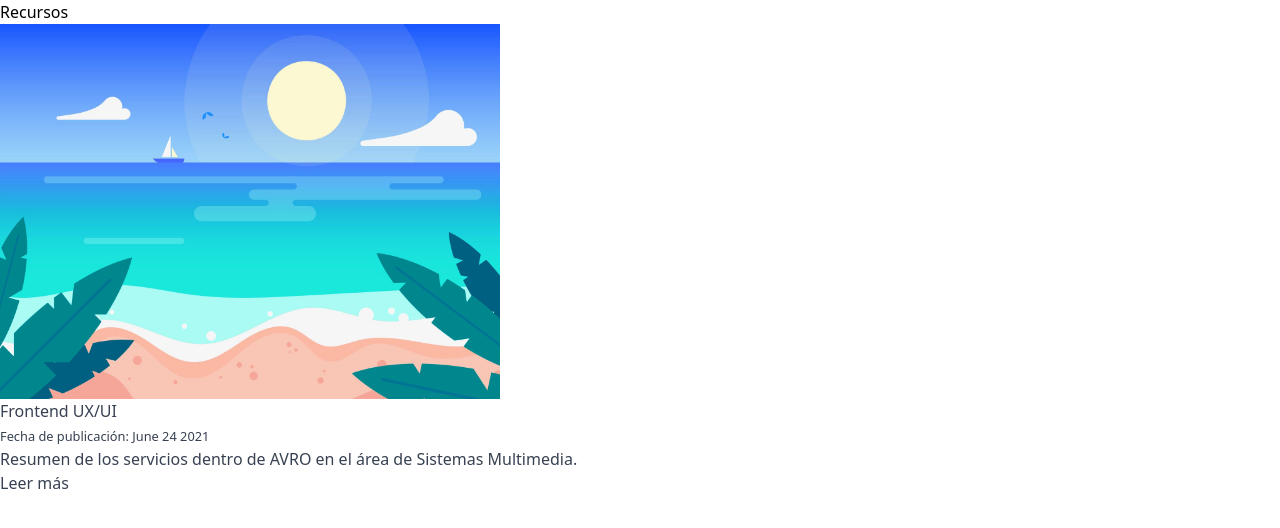
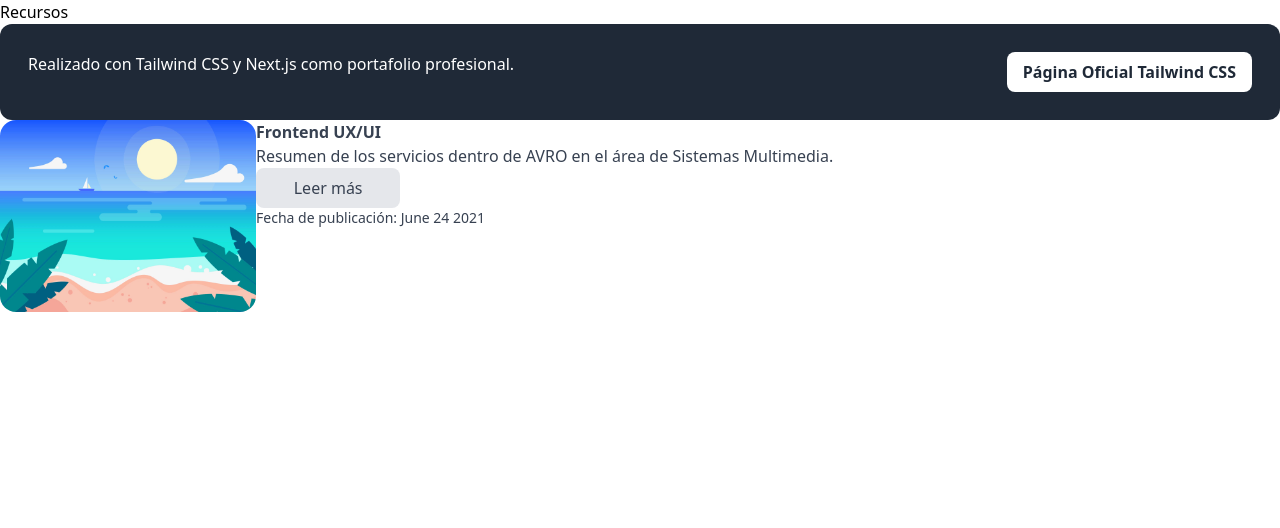
Before and after one commit to garyavendanio/BlogNextjs, a Next.js app: page / in a window 1280 px wide. Shown: the top 528 px of the page. Built offline with nearby package versions, Linux system fonts and the light colour scheme.

Commit message:
first commit

```diff
--- a/components/Header.js
+++ b/components/Header.js
@@ -4,6 +4,12 @@ export default function Header() {
     return (
         <header>
             <Link href='/' passHref>Recursos</Link>
+            <div className='container mx-auto bg-gray-800 p-7 text-white rounded-xl'>
+                <div className='flex flex-wrap content-center justify-between'>
+                    <h1>Realizado con Tailwind CSS y Next.js como portafolio profesional.</h1>
+                    <button type='button' className='bg-white px-4 py-2 text-gray-800 rounded-lg font-semibold'>Página Oficial Tailwind CSS</button>
+                </div>
+            </div>
         </header>
     )
 }
--- a/components/Post.js
+++ b/components/Post.js
@@ -2,12 +2,20 @@ import Link from 'next/link'
 
 export default function Post({post}) {
     return (
-        <div>
-            <img src={post.frontmatter.cover_image} width='500' alt='' />
-            <p>{post.frontmatter.title}</p>
-            <small>Fecha de publicación: {post.frontmatter.date}</small>
-            <p>{post.frontmatter.excerpt}</p>
-            <Link href={`/blog/${post.slug}`}>Leer más</Link>
+        <div className='flex flex-wrap content-center'>
+            <div className='h-20 w-1/5'>
+                <img className='object-cover rounded-2xl' src={post.frontmatter.cover_image} alt='' />
+            </div>
+            <div className='h-20 w-auto'>
+                <div>
+                    <p className='font-semibold'>{post.frontmatter.title}</p>
+                    <p>{post.frontmatter.excerpt}</p>
+                    <div className='bg-gray-200 w-1/4 text-center p-2 rounded-lg'>
+                        <Link href={`/blog/${post.slug}`}>Leer más</Link>
+                    </div>
+                    <div className='text-sm'>Fecha de publicación: {post.frontmatter.date}</div>
+                </div>
+            </div>
         </div>
     )
 }
--- a/pages/_app.js
+++ b/pages/_app.js
@@ -6,8 +6,8 @@ function MyApp({ Component, pageProps }) {
   return (
     <>
       <Head>
-				<title>Avrodev</title>
-				<meta name="description" content="Powered by garyavendanio: from avro" />
+				<title>Avro | Sistemas Multimedia y Frontend UX/UI, HTML5, CSS3, JAVASCRIPT, Next.js.</title>
+				<meta name="description" content="Dentro de avro el uso de tecnologías del lado cliente nos permite crear productos de un alto rendimiento y calidad." />
 				<link rel="icon" type="image/png" href="images/favicon.png" />
 			</Head>
       <Header />
```
